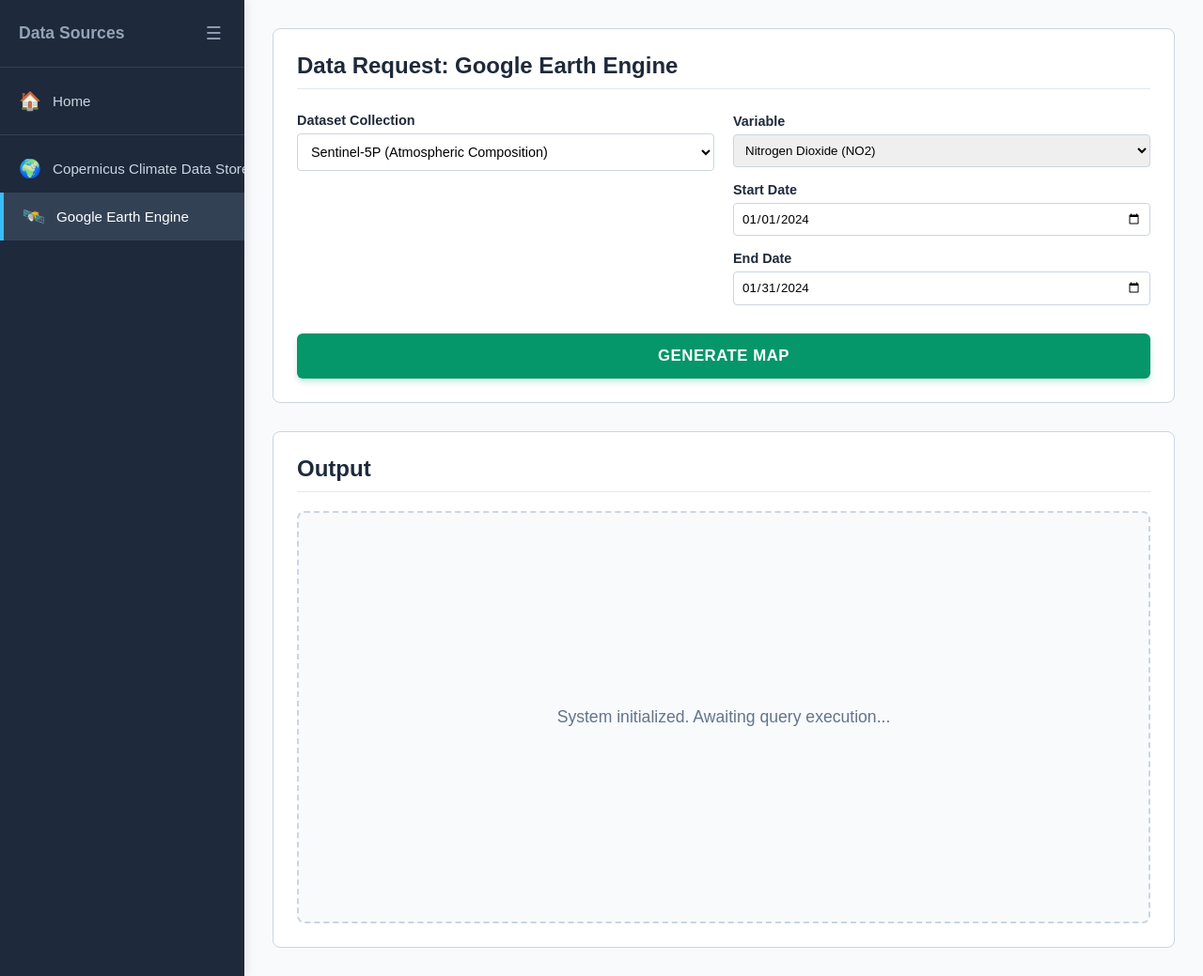
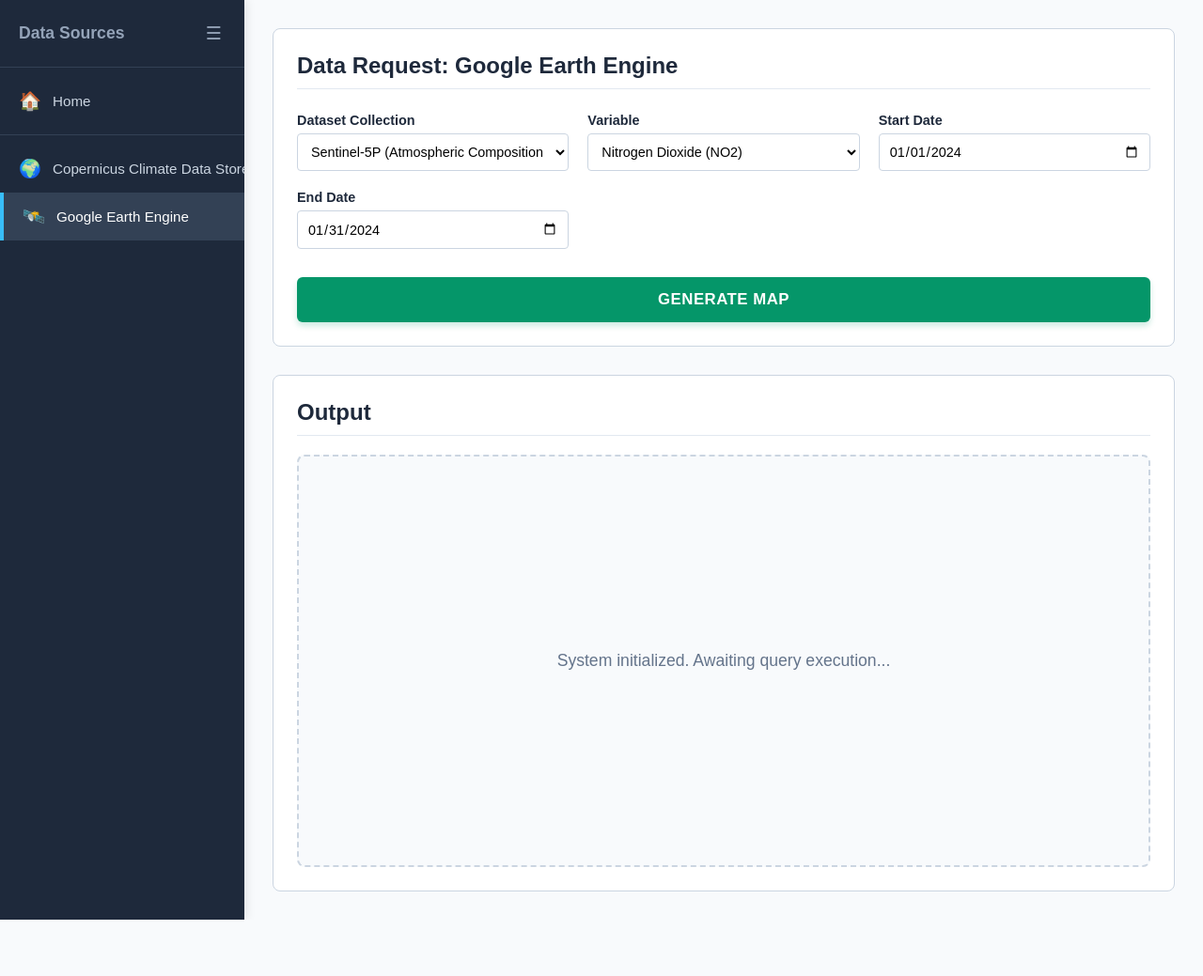
Before and after one commit to AnshulPrasad/climate-change, a Django app: page /earth_engine/ in a window 1280 px wide. Shown: the whole page at 94% size. After the commit the page ends 979 px from the top, so only its background shows below. Run offline with Django 5.2, Linux system fonts and the light colour scheme; parts of the project's set-up code (start-up, migrations or seed data) failed here and were passed over.

Commit message:
This file is kept extremely clean so the elements fall directly into the master grid layout.

```diff
--- a/django_app/hf_space/templates/hf_space/providers/earth_engine_form.html
+++ b/django_app/hf_space/templates/hf_space/providers/earth_engine_form.html
@@ -1,15 +1,15 @@
-<div style="display: flex; flex-direction: column; gap: 15px;">
-    {% for field in form %}
-        <div>
-            <label style="font-weight: 600; font-size: 0.9rem; color: #1e293b;">{{ field.label }}</label>
-            <div style="margin-top: 5px;" class="ee-standard-input">
-                {{ field }}
-            </div>
+<style>
+    .ee-standard-input input, .ee-standard-input select { width: 100%; padding: 10px; border: 1px solid #cbd5e1; border-radius: 4px; font-size: 0.9rem; background-color: #fff; }
+    .form-group { display: flex; flex-direction: column; gap: 6px; }
+</style>
+
+{% for field in form %}
+    <div class="form-group">
+        <label style="font-weight: 600; font-size: 0.9rem; color: #1e293b;">{{ field.label }}</label>
+        <div class="ee-standard-input">
+            {{ field }}
         </div>
-    {% endfor %}
-</div>
-
-<style>
-    /* Styling to ensure inputs match the standard theme */
-    .ee-standard-input input, .ee-standard-input select { width: 100%; padding: 8px; border: 1px solid #cbd5e1; border-radius: 4px; }
-</style>
+        {% if field.help_text %}<span style="font-size: 0.75rem; color: #64748b; margin-top: 4px;">{{ field.help_text }}</span>{% endif %}
+        {% for error in field.errors %}<span style="color: #ef4444; font-size: 0.8rem; margin-top: 4px;">{{ error }}</span>{% endfor %}
+    </div>
+{% endfor %}
```
